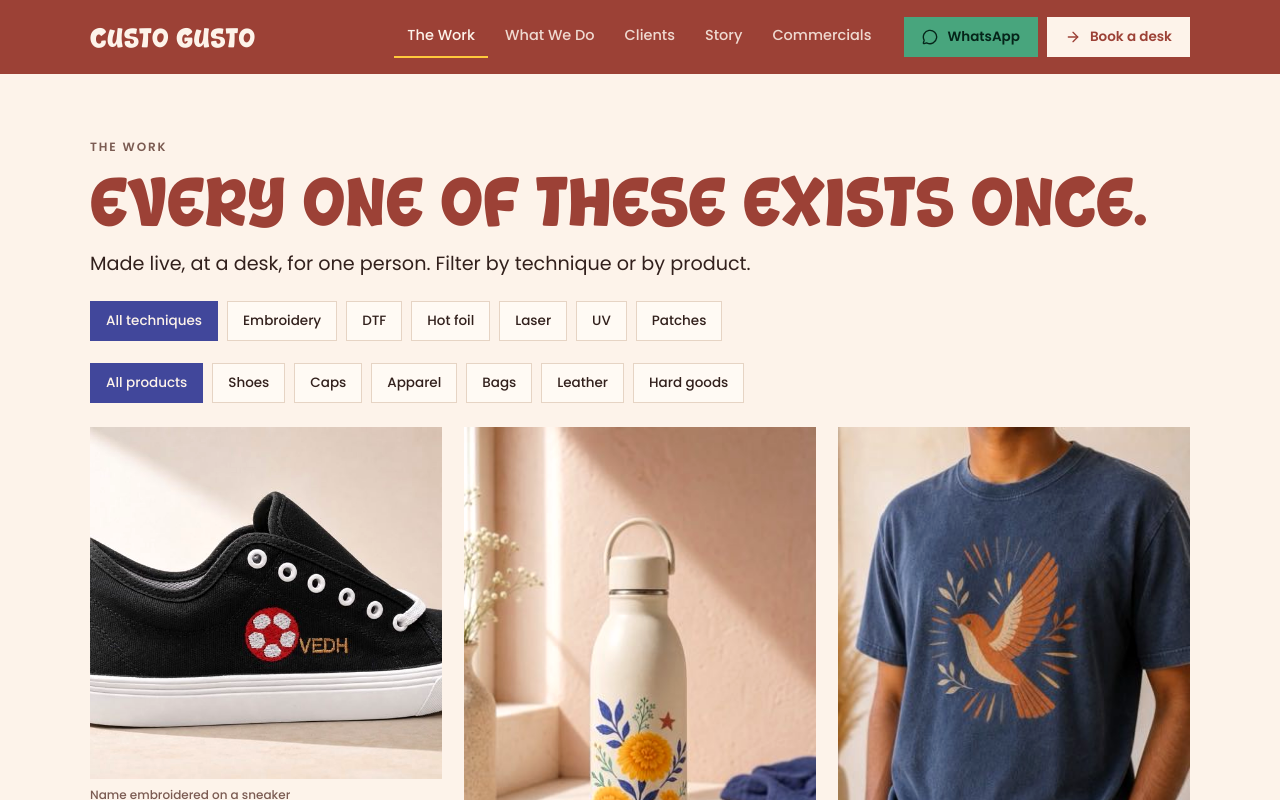
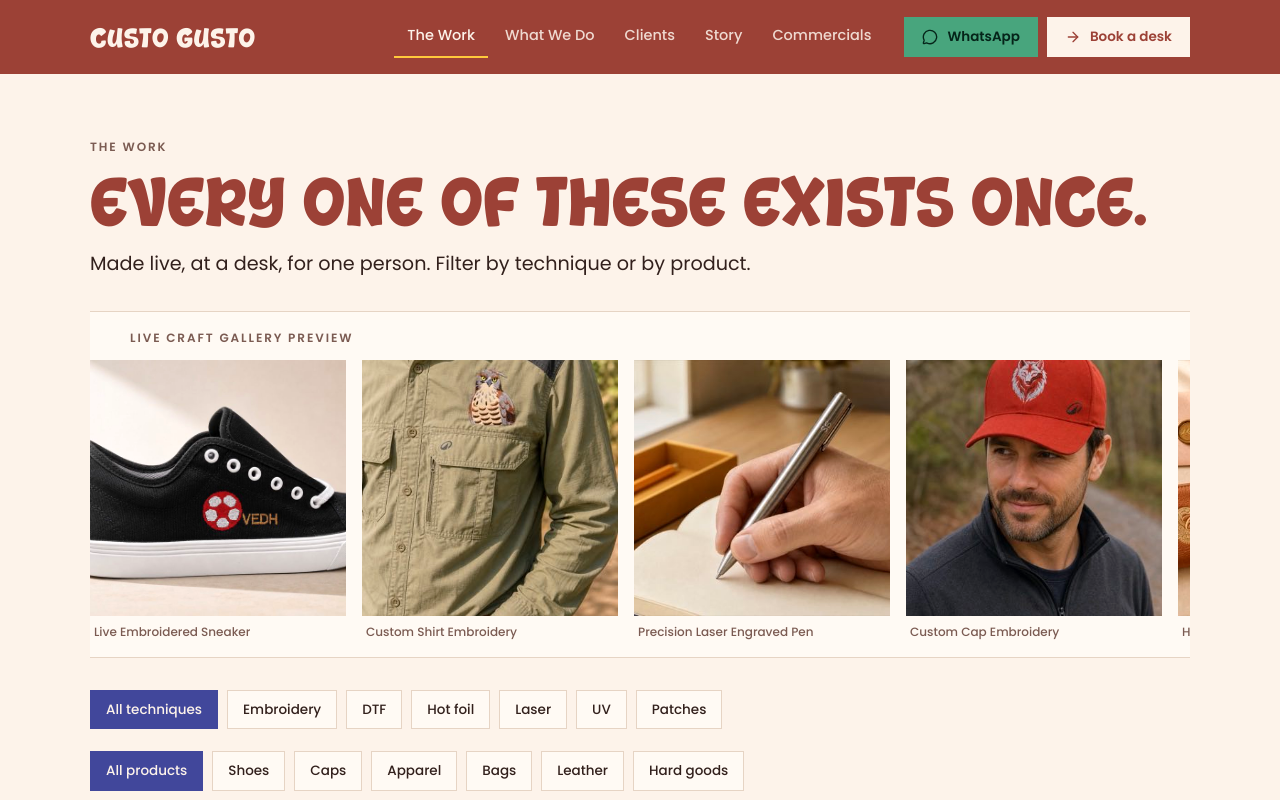
Before and after one commit to krishna9358/custo-gusto, a Next.js app: page /work in a window 1280 px wide. Shown: the top 800 px of the page. Built offline with nearby package versions, Linux system fonts and the light colour scheme.

Commit message:
feat: add work gallery experience

```diff
--- a/app/work/page.tsx
+++ b/app/work/page.tsx
@@ -16,6 +16,7 @@ export const metadata: Metadata = {
   ],
 };
 import WorkGrid from '@/components/WorkGrid';
+import WorkMarquee from '@/components/WorkMarquee';
 import { ClosingBand } from '@/components/SharedSections';
 
 export default function WorkPage() {
@@ -31,6 +32,8 @@ export default function WorkPage() {
             Made live, at a desk, for one person. Filter by technique or by
             product.
           </p>
+
+          <WorkMarquee />
 
           <Suspense fallback={<div className="py-12 text-center text-soft">Loading gallery...</div>}>
             <WorkGrid />
--- /dev/null
+++ b/components/WorkMarquee.tsx
@@ -0,0 +1,26 @@
+'use client';
+
+import React from 'react';
+import { Photo } from './SharedSections';
+import { WORK_ITEMS } from '@/data/work';
+
+export default function WorkMarquee() {
+  const featured = WORK_ITEMS.slice(0, 8);
+
+  return (
+    <div className="w-full overflow-hidden my-8 py-4 bg-panel border-y border-rule">
+      <p className="eyebrow wrap mb-4 px-4">Live Craft Gallery Preview</p>
+      <div className="flex gap-4 animate-marquee hover:[animation-play-state:paused] motion-reduce:animate-none">
+        {featured.concat(featured).map((item, idx) => (
+          <div
+            key={`${item.id}-${idx}`}
+            className="flex-none w-64 transition-transform duration-300 hover:scale-105"
+          >
+            <Photo imgKey={item.id} alt={item.alt} shape="ph-sq" />
+            <p className="ph-cap text-xs mt-2 px-1 truncate">{item.title || item.alt}</p>
+          </div>
+        ))}
+      </div>
+    </div>
+  );
+}
```
